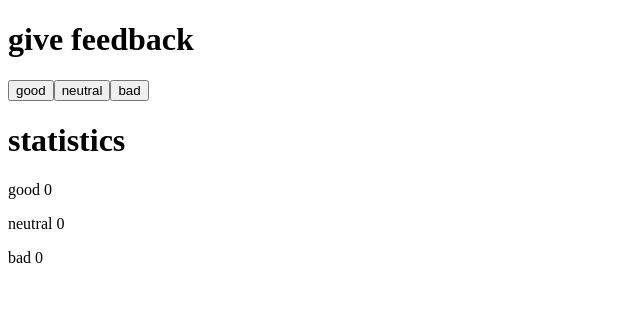
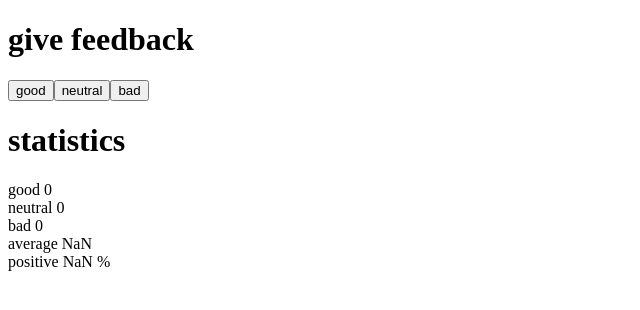
Before and after one commit to locorocorolling/fullstackopen, a React (Create React App) app in the folder part1/unicafe/: page / in a window 1280 px wide. Shown: the top 310 px of the page, without its empty margins (0-640 px from the left). Built offline with nearby package versions, Linux system fonts and the light colour scheme.

Commit message:
complete 1.7: unicafe step2

```diff
--- a/part1/unicafe/src/App.js
+++ b/part1/unicafe/src/App.js
@@ -14,7 +14,7 @@
 
 const Stat = ({ type, count }) => {
   return (
-    <p>{type} {count}</p>
+    <div>{type} {count}</div>
   )
 }
 
@@ -34,6 +34,8 @@
       <Stat type={"good"} count={good} />
       <Stat type={"neutral"} count={neutral} />
       <Stat type={"bad"} count={bad} />
+      <div>average {(good * 1 + bad * -1) / (good + neutral + bad)}</div>
+      <div>positive {good / (good + neutral + bad) * 100} %</div>
     </>
   )
 }
```
